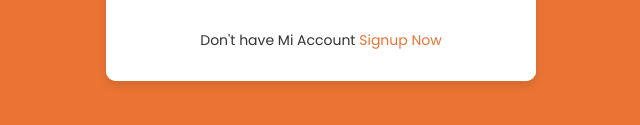
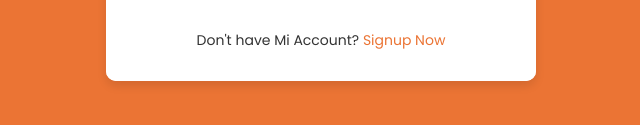
Before and after one commit to tannu610/Login-Registration-Form, a plain HTML site: page index.html in a window 1280 px wide. Shown: the part 539-664 px from the top of the page, 319-959 px from the left. Drawn offline with nearby package versions, Linux system fonts and the light colour scheme.

Commit message:
Add files via upload

```diff
--- a/index.html
+++ b/index.html
@@ -49,7 +49,7 @@
                 </form>
 
                 <div class="login-signup">
-                    <span class="text">Don't have Mi Account
+                    <span class="text">Don't have Mi Account?
                         <a href="#" class="text signup-link">Signup Now</a>
                     </span>
                 </div>
```
